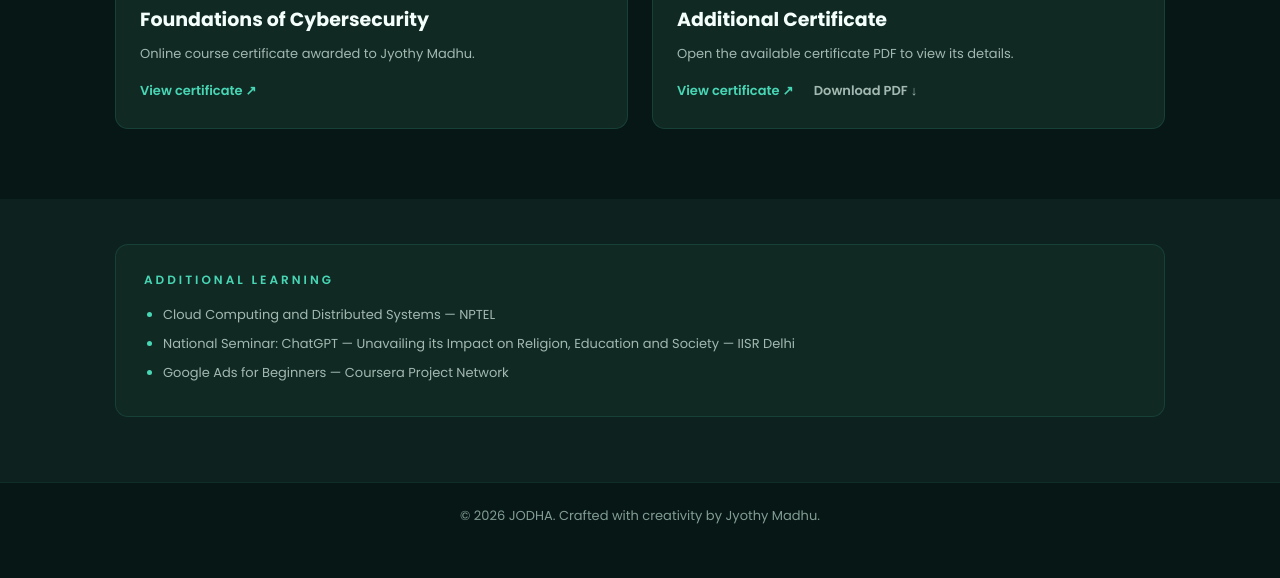
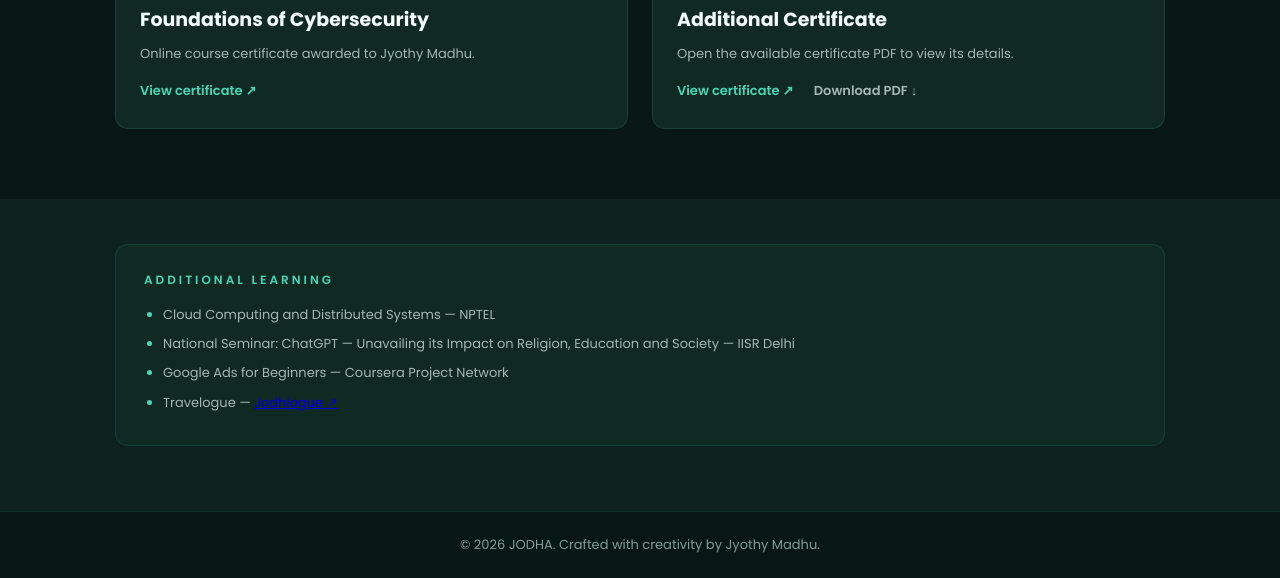
Before and after one commit to jyothymadhu/jodfolioo, a plain HTML site: page certificates.html in a window 1280 px wide. Shown: the part 705-1283 px from the top of the page. Before the commit the page ends 1254 px from the top, so only its background shows below. Drawn offline with Linux system fonts and the light colour scheme.

Commit message:
Update certificates.html

```diff
--- a/certificates.html
+++ b/certificates.html
@@ -72,6 +72,7 @@
                     <li>Cloud Computing and Distributed Systems — NPTEL</li>
                     <li>National Seminar: ChatGPT — Unavailing its Impact on Religion, Education and Society — IISR Delhi</li>
                     <li>Google Ads for Beginners — Coursera Project Network</li>
+                    <li>Travelogue — <a href="https://jodhlogue.netlify.app" target="_blank" rel="noopener">Jodhlogue ↗</a></li>
                 </ul>
             </div>
         </section>
```
